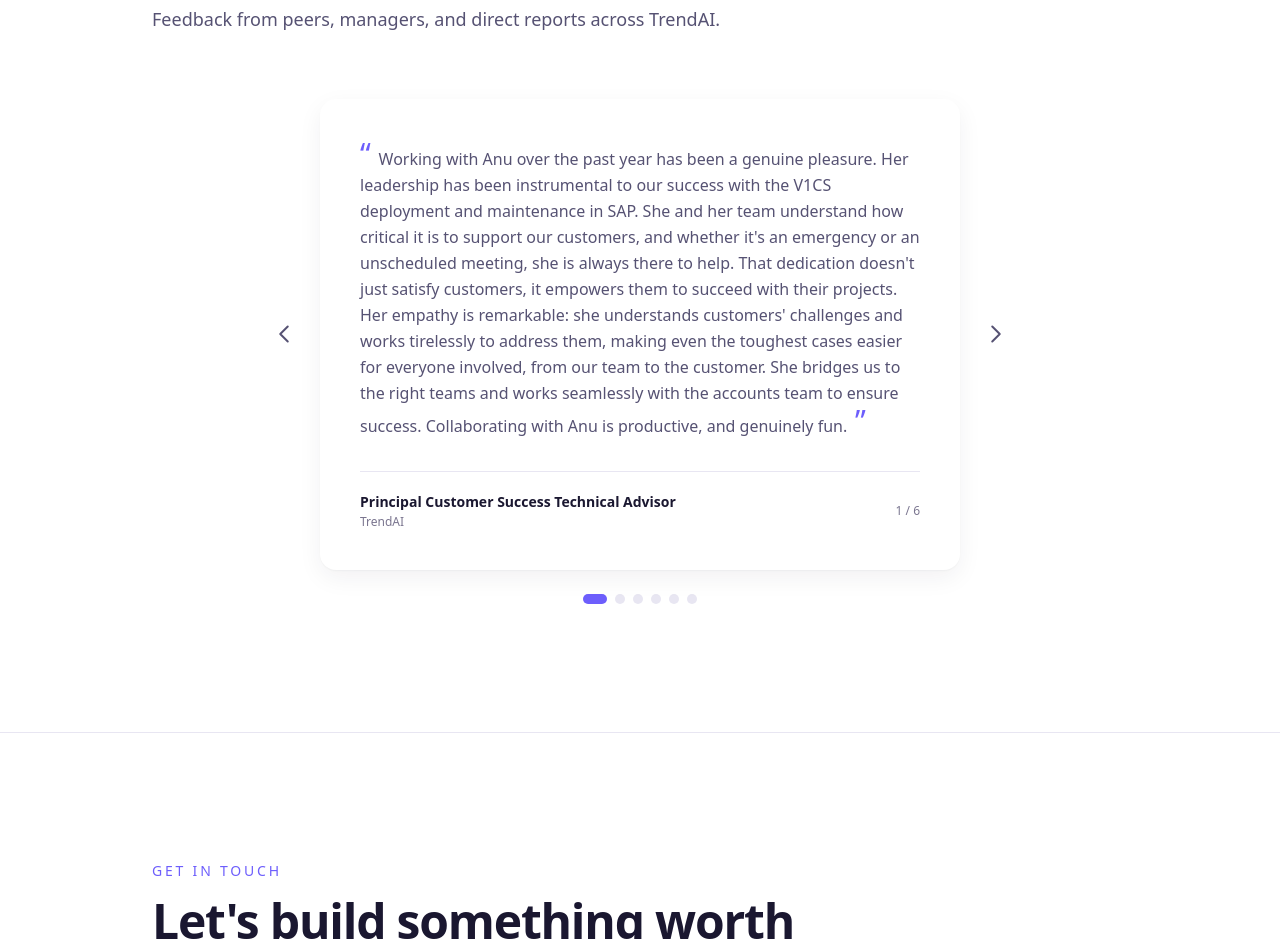
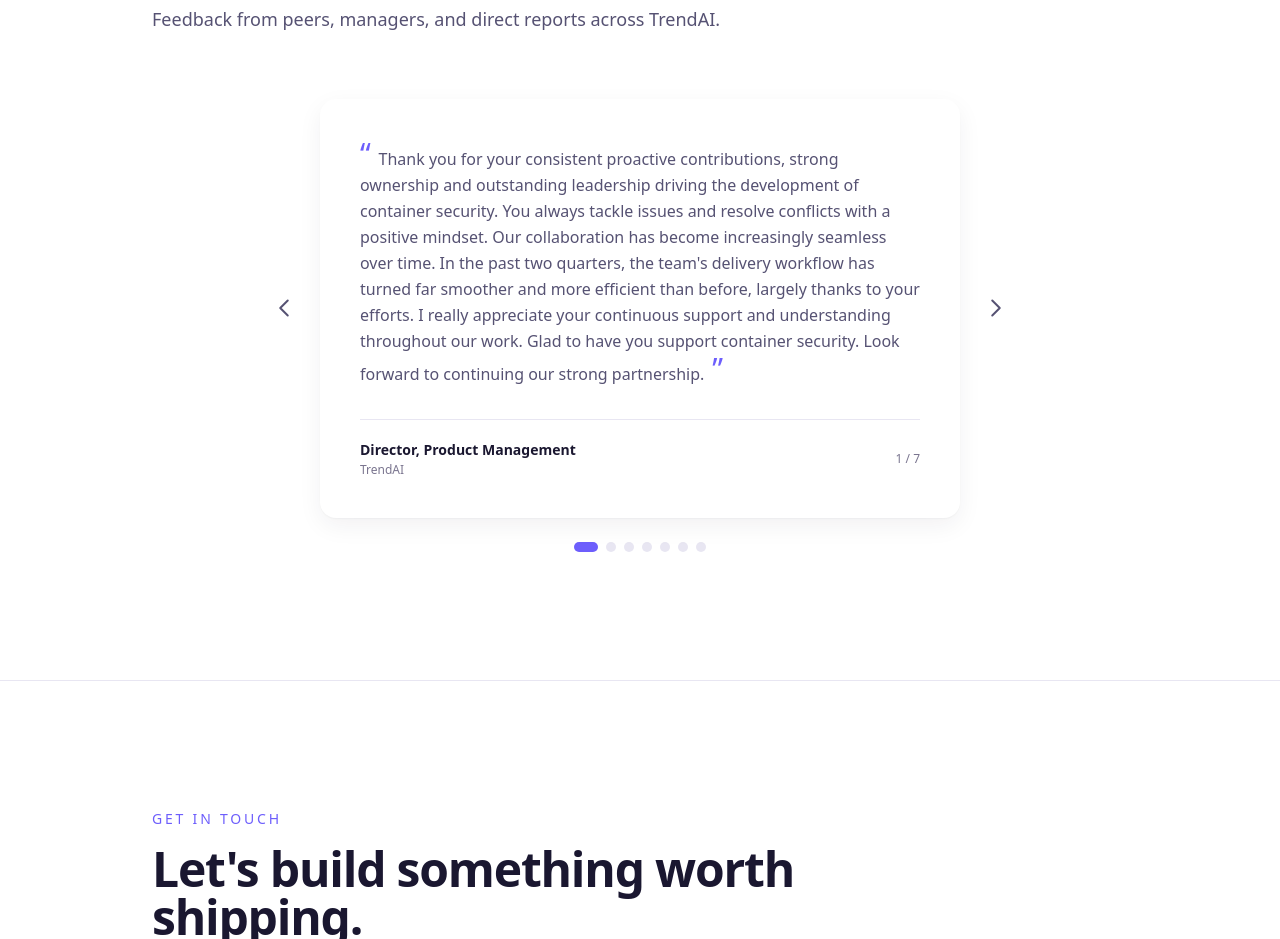
Before and after one commit to AnupriyaSaxenas/Portfolio, a React (Vite) app: page / in a window 1280 px wide. Shown: the part 7880-8819 px from the top of the page. Built offline with nearby package versions, Linux system fonts and the light colour scheme.

Commit message:
Add testimonial

```diff
--- a/src/components/sections/Testimonials.tsx
+++ b/src/components/sections/Testimonials.tsx
@@ -3,7 +3,7 @@ import { testimonials } from '../../data';
 import { Card, Container, Reveal, Section, SectionHeader } from '../ui';
 
 const arrowClass =
-  'group w-14 self-stretch flex items-center justify-center rounded-xl text-muted hover:text-accent cursor-pointer transition-colors duration-200 focus-visible:outline-2 focus-visible:outline-offset-2 focus-visible:outline-accent';
+  'group w-8 md:w-14 self-stretch flex items-center justify-center rounded-xl text-muted hover:text-accent cursor-pointer transition-colors duration-200 focus-visible:outline-2 focus-visible:outline-offset-2 focus-visible:outline-accent';
 
 function ChevronLeft() {
   return (
--- a/src/data/testimonials.ts
+++ b/src/data/testimonials.ts
@@ -1,6 +1,12 @@
 import type { Testimonial } from './types';
 
 export const testimonials: Testimonial[] = [
+  {
+    quote:
+      "Thank you for your consistent proactive contributions, strong ownership and outstanding leadership driving the development of container security. You always tackle issues and resolve conflicts with a positive mindset. Our collaboration has become increasingly seamless over time. In the past two quarters, the team's delivery workflow has turned far smoother and more efficient than before, largely thanks to your efforts. I really appreciate your continuous support and understanding throughout our work. Glad to have you support container security. Look forward to continuing our strong partnership.",
+    role: 'Director, Product Management',
+    company: 'TrendAI',
+  },
   {
     quote:
       "Working with Anu over the past year has been a genuine pleasure. Her leadership has been instrumental to our success with the V1CS deployment and maintenance in SAP. She and her team understand how critical it is to support our customers, and whether it's an emergency or an unscheduled meeting, she is always there to help. That dedication doesn't just satisfy customers, it empowers them to succeed with their projects. Her empathy is remarkable: she understands customers' challenges and works tirelessly to address them, making even the toughest cases easier for everyone involved, from our team to the customer. She bridges us to the right teams and works seamlessly with the accounts team to ensure success. Collaborating with Anu is productive, and genuinely fun.",
```
